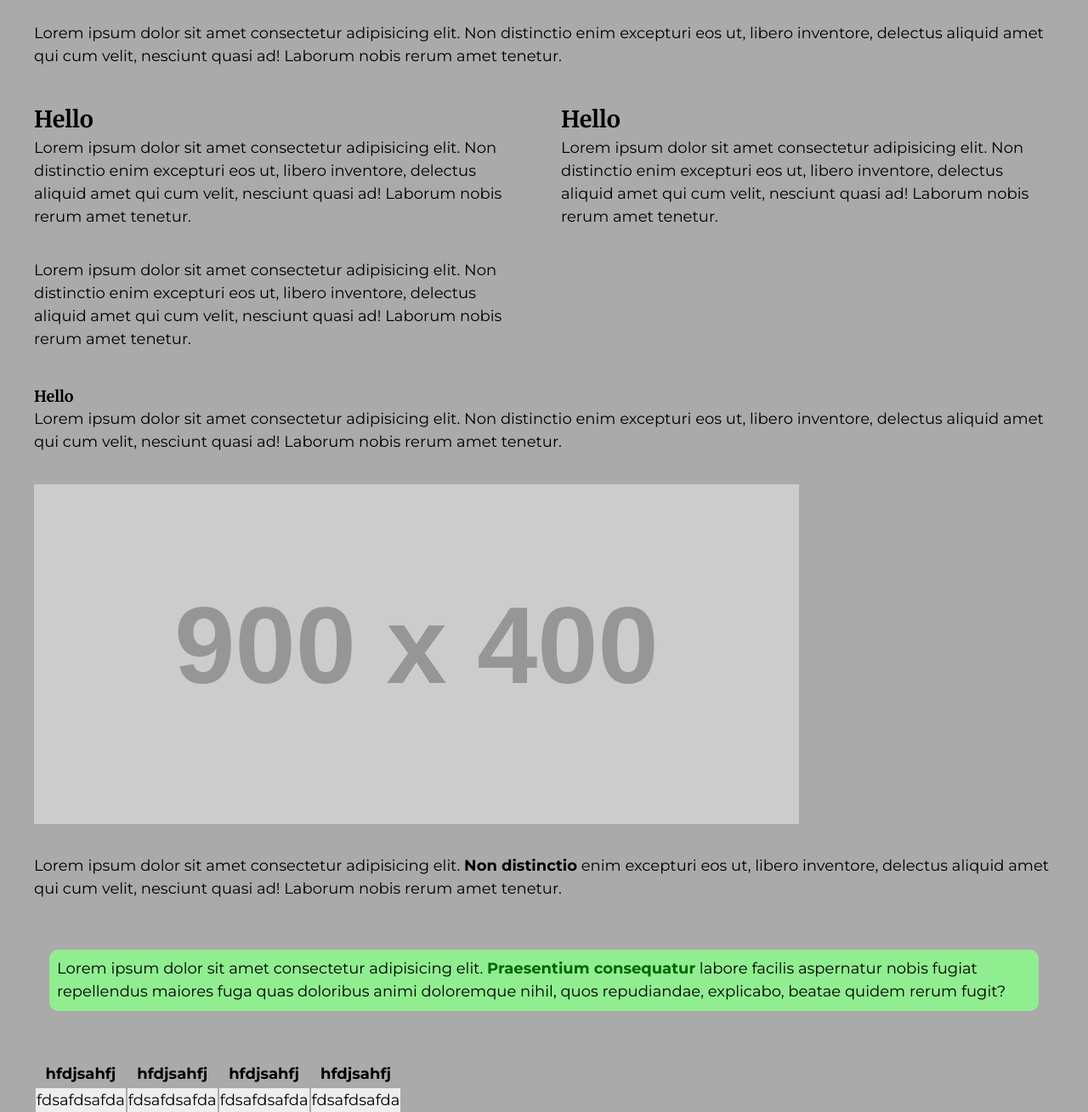
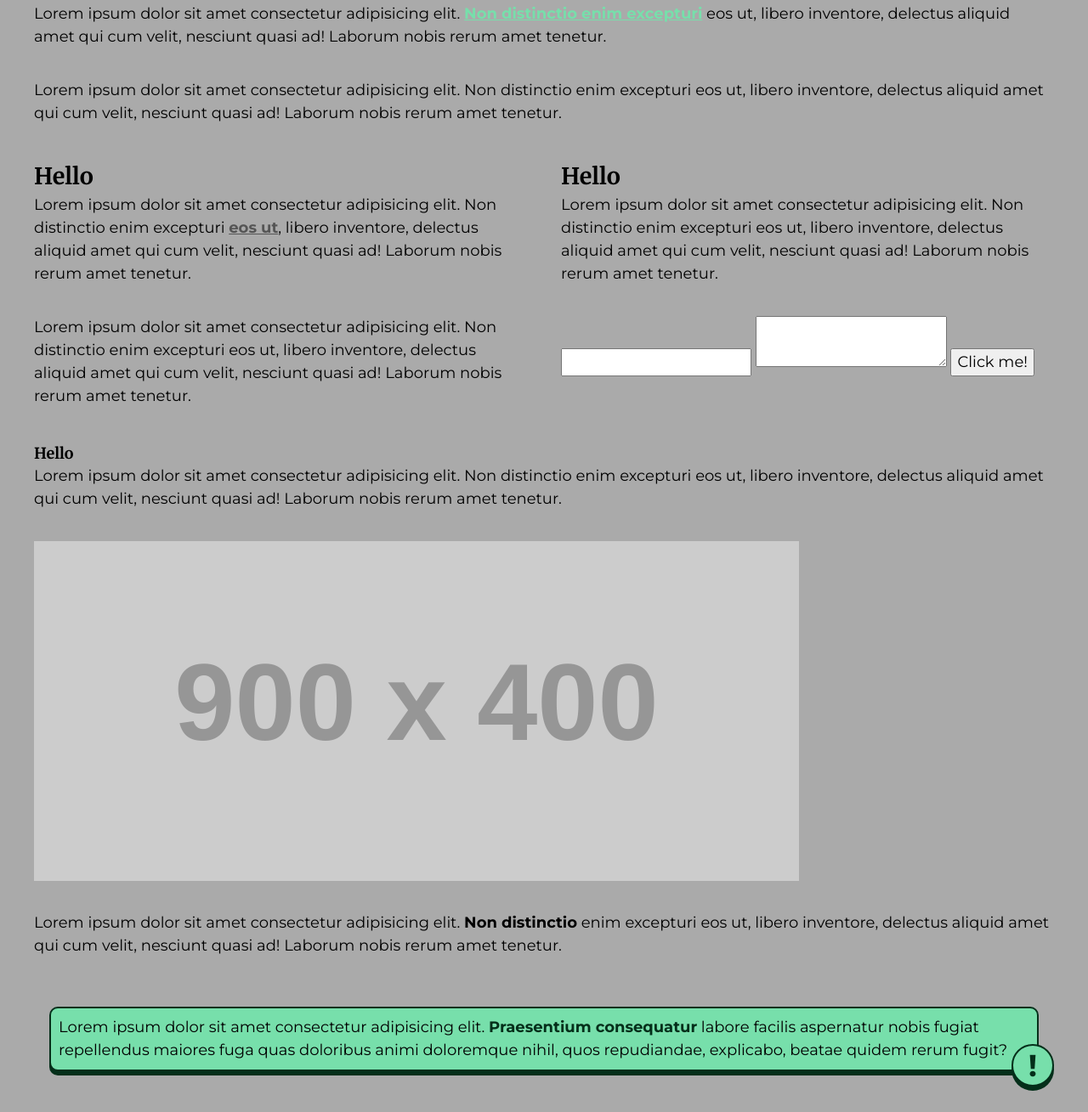
Before and after one commit to Seakibble/1005A-5-Advanced-CSS, a plain HTML site: page index.html in a window 1280 px wide. Shown: the part 158-1467 px from the top of the page at 85% size. Drawn offline with Linux system fonts and the light colour scheme; placeholder pictures from the web are drawn by us.

Commit message:
Finished class

```diff
--- a/css/styles.css
+++ b/css/styles.css
@@ -6,6 +6,10 @@ body {
     font-family: "Montserrat", Arial, Helvetica, sans-serif;
 
     font-size: 18px;
+
+    --hue: 150;
+    --main-colour: hsl(var(--hue), 62%, 67%);
+    --dark-colour: hsl(var(--hue), 84%, 10%);
 }
 
 /* List selectors to apply a rule to multiple selectors at once. */
@@ -26,14 +30,20 @@ h3 + p {
 }
 
 .card {
-    background: lightgreen;
+    background: var(--main-colour);
     border-radius: 10px;
     margin: 1em;
     padding: 0.5em;
+
+    border: 2px solid var(--dark-colour);
+    box-shadow: 0 5px 0 var(--dark-colour);
+
+    position: relative;
 }
 
+/* Targets all b tags inside of any tag with a class called 'card' */
 .card b {
-    color: darkgreen;
+    color: var(--dark-colour);
 }
 
 /* target tags inside other tags by listing them without commas */
@@ -46,6 +56,7 @@ h3 + p {
     margin: 0;
 }
 
+/* :last-child targets the given element only if it's the last one inside its container */
 p:last-child {
     margin-bottom: 0;
 }
@@ -62,15 +73,19 @@ p:last-child {
     grid-column: span 2;
 } */
 
+/* Making a class to apply to grid children we want to span two columns */
 .span-two {
     grid-column: span 2;
 }
 
+/* Styles for a table that uses CSS grid */
 .table {
     display: grid;
+    /* grid-template-columns: 1fr 1fr 1fr 1fr; */
+
+    /* If we want to apply styles to alternating rows, then we can instead define the number of rows and set grid-auto-flow to column. This will have the cells stack from top to bottom then move to the right, so our nth-child style will select rows instead of columns. */
     grid-template-rows: 1fr 1fr 1fr 1fr;
     grid-auto-flow: column;
-
 }
 
 /* :nth-child() is used to apply a rule to elements based on which child they are in their container */
@@ -78,6 +93,83 @@ table tr:nth-child(2n) {
     background-color: #eee;
 }
 
+/* We can also add offsets */
 .table :nth-child(2n+1) {
     background-color: #eee;
 }
+
+header {
+    position: sticky;
+    top: 0px;
+}
+
+nav {
+    display: flex;
+    justify-content: center;
+    gap: 40px;
+    padding: 20px;
+    background-color: var(--main-colour);
+}
+
+nav a {
+    color: black;
+    text-decoration: none;
+}
+nav a:hover {
+    /* font-size: 1.2em; */
+    transform: scale(1.2);
+}
+nav a:visited {
+    color: black;
+}
+
+a {
+    color: var(--main-colour);
+    font-weight: bold;
+}
+
+a:hover {
+    color: var(--dark-colour);
+}
+
+a:focus {
+    outline: red solid 4px;
+}
+
+a:visited {
+    color: #555;
+}
+
+input:focus, textarea:focus {
+    background-color: var(--main-colour);
+}
+
+button:active {
+    background-color: red;
+}
+
+.badge {
+    width: 50px;
+    height: 50px;
+    border: 2px solid var(--dark-colour);
+    border-radius: 25px;
+    display: grid;
+    place-content: center;
+
+    font-size: 36px;
+    font-weight: bold;
+    color: var(--dark-colour);
+    background: var(--main-colour);
+    z-index: 5;
+
+    box-shadow: 0 5px 0 var(--dark-colour);
+
+    /* move an element around without disturbing the rest of the content. */
+    /* position: relative;
+    bottom: -30px;
+    left: -30px; */
+
+    position: absolute;
+    bottom: -20px;
+    right: -20px;
+}
--- a/index.html
+++ b/index.html
@@ -13,22 +13,34 @@
 </head>
 
 <body>
+    <header>
+        <nav>
+            <a href="">Home</a>
+            <a href="">About</a>
+            <a href="">Contact</a>
+        </nav>
+    </header>
+    <main>
         <div class="grid">
             <div class="span-two">
                 <h1>Hello</h1>
+                <p>Lorem ipsum dolor sit amet consectetur adipisicing elit. <a href="fdsafdas.html">Non distinctio enim excepturi</a> eos ut, libero inventore, delectus aliquid amet qui cum velit, nesciunt quasi ad! Laborum nobis rerum amet tenetur.</p>
                 <p>Lorem ipsum dolor sit amet consectetur adipisicing elit. Non distinctio enim excepturi eos ut, libero inventore, delectus aliquid amet qui cum velit, nesciunt quasi ad! Laborum nobis rerum amet tenetur.</p>
+            </div>
+
+            <div>
+                <h2>Hello</h2>
+                <p>Lorem ipsum dolor sit amet consectetur adipisicing elit. Non distinctio enim excepturi <a href="">eos ut</a>, libero inventore, delectus aliquid amet qui cum velit, nesciunt quasi ad! Laborum nobis rerum amet tenetur.</p>
                 <p>Lorem ipsum dolor sit amet consectetur adipisicing elit. Non distinctio enim excepturi eos ut, libero inventore, delectus aliquid amet qui cum velit, nesciunt quasi ad! Laborum nobis rerum amet tenetur.</p>
             </div>
 
             <div>
                 <h2>Hello</h2>
                 <p>Lorem ipsum dolor sit amet consectetur adipisicing elit. Non distinctio enim excepturi eos ut, libero inventore, delectus aliquid amet qui cum velit, nesciunt quasi ad! Laborum nobis rerum amet tenetur.</p>
-            <p>Lorem ipsum dolor sit amet consectetur adipisicing elit. Non distinctio enim excepturi eos ut, libero inventore, delectus aliquid amet qui cum velit, nesciunt quasi ad! Laborum nobis rerum amet tenetur.</p>
-        </div>
-
-        <div>
-            <h2>Hello</h2>
-            <p>Lorem ipsum dolor sit amet consectetur adipisicing elit. Non distinctio enim excepturi eos ut, libero inventore, delectus aliquid amet qui cum velit, nesciunt quasi ad! Laborum nobis rerum amet tenetur.</p>
+                <input type="text" name="" id="">
+                <textarea type="text" name="" id="">
+                </textarea>
+                <button>Click me!</button>
             </div>
 
             <div class="span-two">
@@ -40,9 +52,11 @@
 
             <div class="card span-two">
                 <p>Lorem ipsum dolor sit amet consectetur adipisicing elit. <b>Praesentium consequatur</b> labore facilis aspernatur nobis fugiat repellendus maiores fuga quas doloribus animi doloremque nihil, quos repudiandae, explicabo, beatae quidem rerum fugit?</p>
+                <div class="badge">!</div>
             </div>
 
             <div>
+                <!-- tables are the old way of doing tabulated content. It crops up sometimes but is rare. These days we usually use divs and grid. -->
                 <table>
                     <tr>
                         <th>hfdjsahfj</th>
@@ -70,6 +84,7 @@
                     </tr>
                 </table>
 
+                <!-- This is a more modern way of doing a table. There are more elaborate ways of structuring it, but this is the quick and dirty way. -->
                 <div class="table">
                     <div>Cell</div>
                     <div>Cell</div>
@@ -94,6 +109,8 @@
 
             </div>
         </div>
+    </main>
+    <footer></footer>
 </body>
 
 </html>
```
Lines whose indentation alone changed are shown as unchanged.
